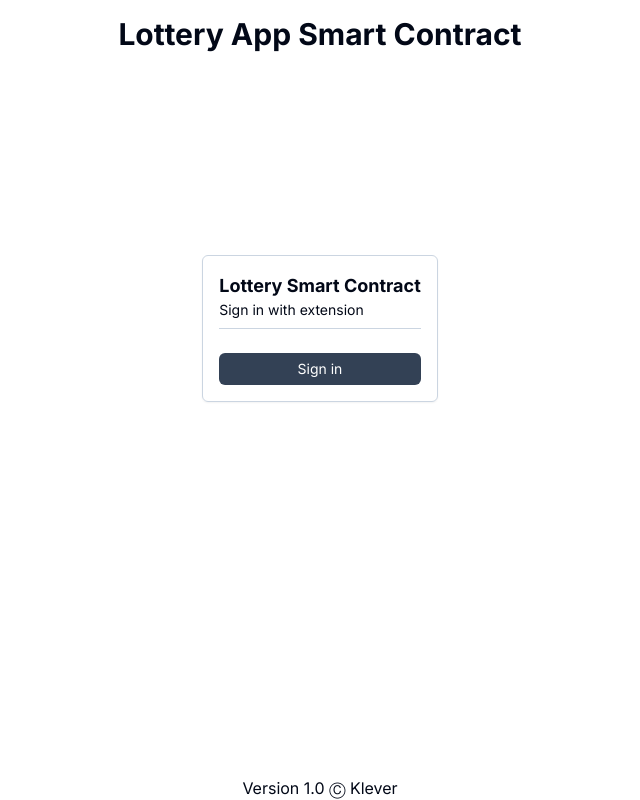
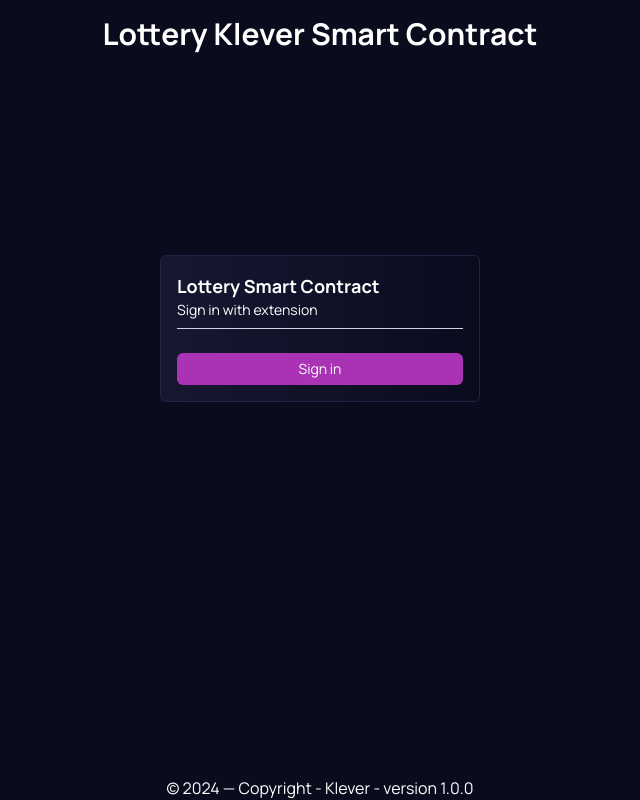
Before and after one commit to klever-io/kc-kapp-lottery, a Next.js app: page / in a window 1280 px wide. Shown: the whole page, without its empty margins (320-960 px from the left). Built offline with nearby package versions, Linux system fonts and the light colour scheme.

Commit message:
chore: improvements in home page

```diff
--- a/src/app/layout.tsx
+++ b/src/app/layout.tsx
@@ -1,9 +1,9 @@
 import type { Metadata } from "next";
-import { Inter } from "next/font/google";
+import { Inter,Manrope} from "next/font/google";
 import "../styles/global.css";
 import { Providers } from "./providers";
 
-const inter = Inter({ subsets: ["latin"] });
+const manrope = Manrope({ subsets: ["latin"] });
 
 export const metadata: Metadata = {
   title: "Lottery Smart Contract",
@@ -16,10 +16,11 @@
 }) {
   return (
     <html lang="en">
-      <body className={`${inter.className} h-screen w-screen flex flex-col justify-between items-center`}>
-        <h1 className='text-center text-3xl font-bold py-4'>Lottery App Smart Contract</h1>
-        <Providers>{children}</Providers>
-        <footer className='text-center'>Version 1.0 Ⓒ Klever</footer>
+      <body className={`${manrope.className} h-screen w-screen flex flex-col justify-between items-center`}>
+
+          <h1 className='text-center text-3xl font-bold py-4'>Lottery Klever Smart Contract</h1>
+          <Providers>{children}</Providers>
+          <footer className='text-center '>© 2024 — Copyright - Klever - version 1.0.0</footer>
       </body>
     </html>
   );
--- a/src/app/page.tsx
+++ b/src/app/page.tsx
@@ -2,7 +2,7 @@
 
 import { Button } from "@/components/button";
 import { useToast } from "@/components/ui/use-toast";
-import { signMessage } from "@/config";
+//
 import { useAuth } from "@/contexts/auth-context";
 import { web } from "@klever/sdk-web";
 import { useRouter } from "next/navigation";
@@ -63,22 +63,10 @@
 
   return (
     <main className="flex items-center justify-center">
-      {loading ? (
-        <Oval
-          visible={true}
-          height="80"
-          width="80"
-          color="#e7e8e9"
-          secondaryColor="#334155"
-          ariaLabel="oval-loading"
-          wrapperStyle={{}}
-          wrapperClass=""
-        />
-      ) : (
-        <form
-          onSubmit={onSubmit}
-          className="max-w-xs p-4 border border-slate-300 rounded-md shadow-sm"
-        >
+      <form
+      onSubmit={onSubmit}
+      className="bg-gradient-to-r from-[--begin-gradient]
+       to-[--end-gradient] p-4 border border-[--border-color] rounded-md w-80">
           <div>
             <h1 className="font-bold text-lg">Lottery Smart Contract</h1>
             <h3 className="text-sm">Sign in with extension</h3>
@@ -86,10 +74,16 @@
           <div className="mt-2 mb-6 h-[1px] w-full bg-slate-300" />
 
           <Button disabled={loading} type="submit">
-            Sign in
+           {loading ? ( <Oval
+          visible={true}
+          height="16"
+          width="16"
+          color="#fff"
+          secondaryColor="#fff"
+          ariaLabel="oval-loading"
+        />): "Sign in"}
           </Button>
-        </form>
-      )}
-    </main>
+       </form>
+    </ main>
   );
 }
--- a/src/components/button.tsx
+++ b/src/components/button.tsx
@@ -11,7 +11,7 @@
     <button
       data-loading={loading}
       className={twMerge(
-        "mt-4 flex items-center justify-center w-full px-1.5 h-8 bg-slate-700 rounded-md text-white text-sm hover:bg-slate-600 disabled:bg-slate-400 disabled:cursor-not-allowed",
+        "mt-4 flex items-center justify-center w-full px-1.5 h-8 bg-[--background-button] rounded-md text-sm hover:bg-[--background-button-lighten] disabled:bg-[--background-button-darken] disabled:cursor-not-allowed",
         className
       )}
       {...rest}
--- a/src/styles/global.css
+++ b/src/styles/global.css
@@ -4,8 +4,34 @@
 
 @layer base {
   :root {
-    --background: 0 0% 100%;
-    --foreground: 222.2 84% 4.9%;
+
+    --background: #0b0b1e;
+    --card-background: linear-gradient(rgba(34, 35, 69, 0.5) 0%, rgba(34, 35, 69, 0) 100%) gradient;
+    --border-color:rgb(34, 35, 69);
+    --begin-gradient: rgba(34, 35, 69, 0.5) 0%;
+    --end-gradient: rgba(34, 35, 69, 0) 100%;
+
+    --font-color-1: #fff;
+    --font-color-2: #c6c7eb;
+    --font-color-3: #646693;
+    --background-button: #AA33b5;
+    --background-button-lighten:#C451CE;
+    --background-button-darken:#77247f;
+
+
+
+  /* rgb(198, 199, 235) other font color */
+
+  /* rgb(100, 102, 147) other font color */
+
+  /* rgb(170, 51, 181) klever bg purple */
+
+  /* linear-gradient(rgba(34, 35, 69, 0.5) 0%, rgba(34, 35, 69, 0) 100%) gradient */
+
+  /*  rgb(11, 11, 30) other bg */
+
+    color: white;
+    /* --foreground: 210 40% 98%;
 
     --card: 0 0% 100%;
     --card-foreground: 222.2 84% 4.9%;
@@ -30,12 +56,12 @@
 
     --border: 214.3 31.8% 91.4%;
     --input: 214.3 31.8% 91.4%;
-    --ring: 222.2 84% 4.9%;
+    --ring: 222.2 84% 4.9%; */
 
     --radius: 0.5rem;
   }
 
-  .dark {
+  /* .dark {
     --background: 222.2 84% 4.9%;
     --foreground: 210 40% 98%;
 
@@ -63,7 +89,7 @@
     --border: 217.2 32.6% 17.5%;
     --input: 217.2 32.6% 17.5%;
     --ring: 212.7 26.8% 83.9%;
-  }
+  } */
 }
 
 @layer base {
--- a/tailwind.config.js
+++ b/tailwind.config.js
@@ -20,8 +20,8 @@
         border: "hsl(var(--border))",
         input: "hsl(var(--input))",
         ring: "hsl(var(--ring))",
-        background: "hsl(var(--background))",
-        foreground: "hsl(var(--foreground))",
+       background: "var(--background)",
+        foreground: "var(--foreground)",
         primary: {
           DEFAULT: "hsl(var(--primary))",
           foreground: "hsl(var(--primary-foreground))",
```
